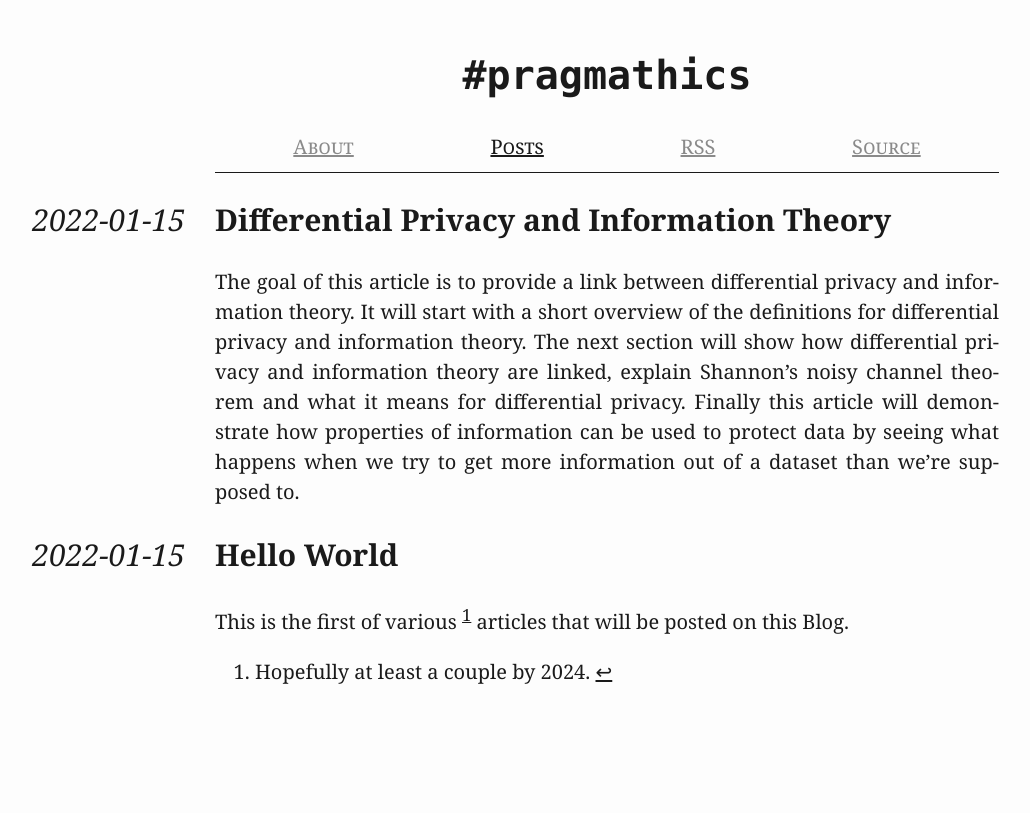
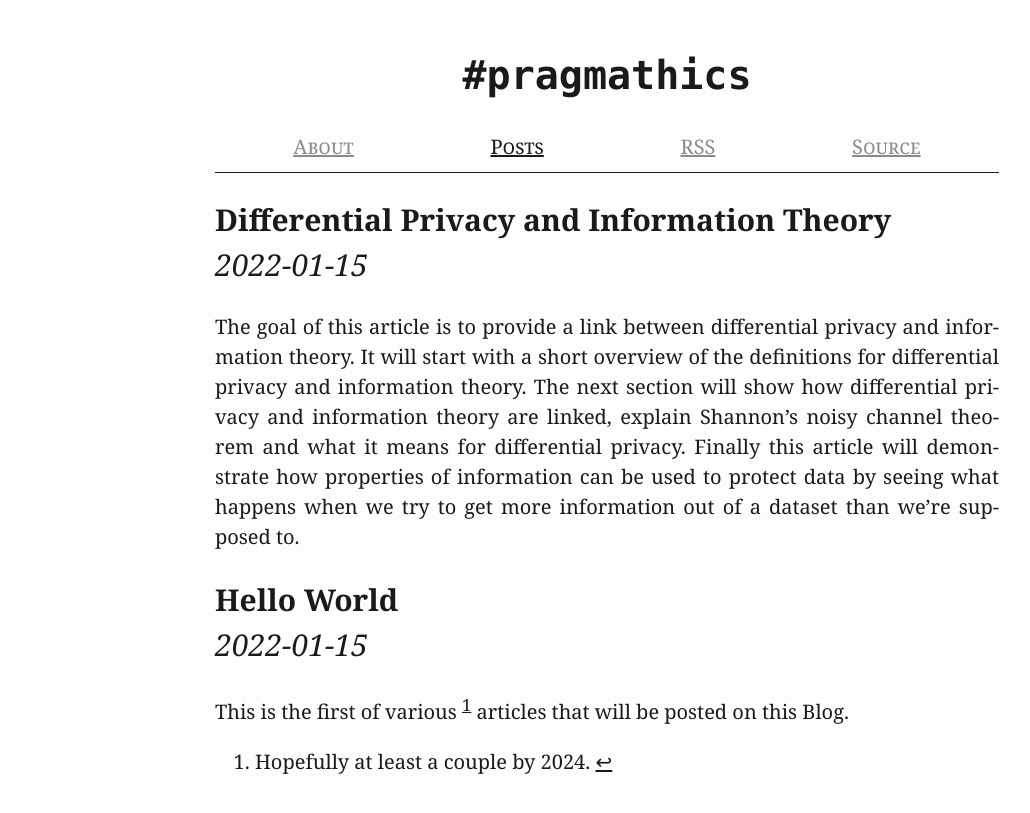
Before and after one commit to Shiandow/shiandow.github.io, a Jekyll site: the page built from index.md, in a window 1280 px wide. Shown: the top 813 px of the page, without its empty margins (33-1063 px from the left). Built offline with Jekyll 4.4.1, drawn with Linux system fonts in a browser that asks for light colours.

Commit message:
Minor styling tweaks

```diff
--- a/assets/styles/default.css
+++ b/assets/styles/default.css
@@ -29,6 +29,32 @@ blockquote {
     border: 1px solid;
     margin: 0.5em;
     padding: 0 0.5em;
+}
+
+/* Side notes */
+/* See also: https://scripter.co/sidenotes-using-only-css/ */
+@media(min-width: 1400px) {
+    aside {
+        margin-right: calc(50% - 50vw + 1em);
+        margin-bottom: 1em;
+        text-align: left;
+        float: right;
+        clear: right;
+        width: calc(50vw - 50% - 2em);
+    }
+    aside.left {
+        margin-left: calc(50% - 50vw + 1em);
+        margin-bottom: 1em;
+        text-align: right;
+        float: left;
+        clear: left;
+        width: calc(50vw - 50% - 2em);
+    }
+}
+@media(max-width: 1399px) {
+    aside {
+        width: 100%;
+    }
 }
 
 /* Header Styling */
@@ -77,42 +103,20 @@ header {
     font-family: Consolas, monospace;
 }
 
-/* Side notes */
-/* See also: https://scripter.co/sidenotes-using-only-css/ */
-@media(min-width: 1200px) {
-    aside {
-        margin-right: calc(50% - 50vw);
-        margin-bottom: 1em;
-        text-align: left;
-        float: right;
-        clear: right;
-        width: calc(50vw - 50% - 1em);
-    }
-    aside.left {
-        margin-left: calc(50% - 50vw);
-        margin-bottom: 1em;
-        text-align: right;
-        float: left;
-        clear: left;
-        width: calc(50vw - 50% - 1em);
-    }
+/* Site navigation */
+header > nav {
+    display: flex;
 }
-@media(max-width: 1199px) {
-    aside {
-        width: 100%;
-    }
+header > nav > * {
+    flex-grow: 1;
 }
 
-/* Site navigation */
-nav {
-    display: flex;
+/* Navigation links */
+nav a {
     font-variant: small-caps;
-}
-nav > a {
-    flex-grow: 1;
     opacity: 0.5;
 }
-nav > a.current, nav > a:hover {
+nav a.current, nav a:hover {
     opacity: 1;
 }
 
```
